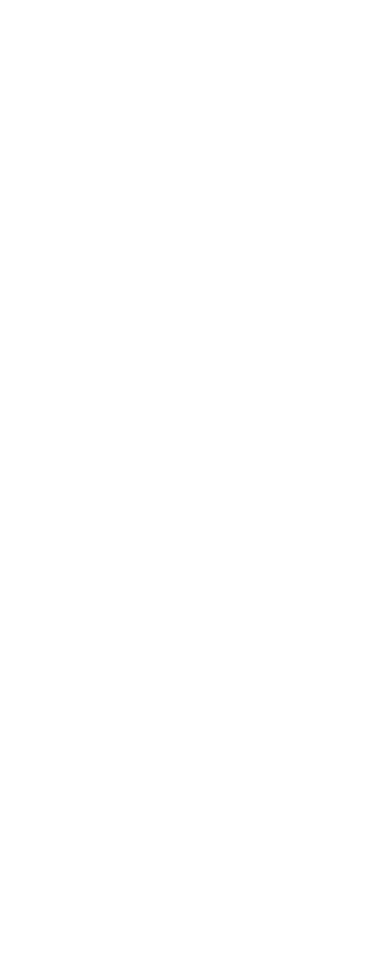
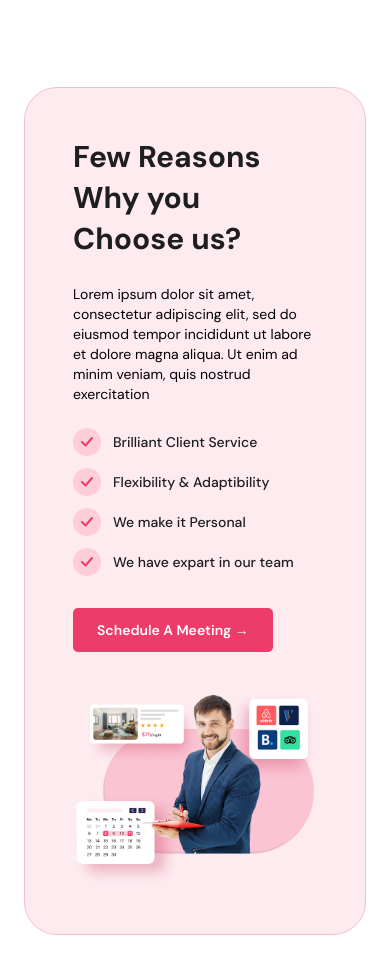
Before and after one commit to masumislambadsha/landing-page, a Next.js app: page / in a window 390 px wide. Shown: the part 8160-9133 px from the top of the page. Before the commit the page ends 8207 px from the top, so only its background shows below. Built offline with nearby package versions, Linux system fonts and the light colour scheme.

Commit message:
added why_choose section

```diff
--- /dev/null
+++ b/src/app/components/WhyChooseUs.tsx
@@ -0,0 +1,72 @@
+import Image from "next/image";
+import Link from "next/link";
+
+const reasons = [
+  "Brilliant Client Service",
+  "Flexibility & Adaptibility",
+  "We make it Personal",
+  "We have expart in our team",
+];
+
+export default function WhyChooseUs() {
+  return (
+    <section className="py-10 px-6 bg-white">
+      <div
+        className="max-w-6xl mx-auto flex flex-col md:flex-row items-center gap-10 rounded-[33px] px-12 py-12"
+        style={{ background: "#FDEBF0", border: "1px solid #F8BECD" }}
+      >
+        {/* Left */}
+        <div className="flex-1 flex flex-col gap-6">
+          <h2 className="text-3xl font-bold text-[#1E1E1E] leading-snug">
+            Few Reasons Why you
+            <br />
+            Choose us?
+          </h2>
+          <p className="text-sm text-black max-w-sm">
+            Lorem ipsum dolor sit amet, consectetur adipiscing elit, sed do
+            eiusmod tempor incididunt ut labore et dolore magna aliqua. Ut enim
+            ad minim veniam, quis nostrud exercitation
+          </p>
+          <ul className="flex flex-col gap-3">
+            {reasons.map((r) => (
+              <li
+                key={r}
+                className="flex items-center gap-3 text-sm font-medium text-[#1E1E1E]"
+              >
+                <span className="w-7 h-7 rounded-full bg-[#FDCDD8] flex items-center justify-center shrink-0">
+                  <svg width="12" height="10" viewBox="0 0 12 10" fill="none">
+                    <path
+                      d="M1 5L4.5 8.5L11 1"
+                      stroke="#ED3C6A"
+                      strokeWidth="2"
+                      strokeLinecap="round"
+                      strokeLinejoin="round"
+                    />
+                  </svg>
+                </span>
+                {r}
+              </li>
+            ))}
+          </ul>
+          <Link
+            href="#schedule"
+            className="w-fit bg-[#ED3C6A] text-white text-sm font-semibold px-6 py-3 rounded-[5px] hover:bg-[#d4305a] transition-colors flex items-center gap-2 mt-2"
+          >
+            Schedule A Meeting →
+          </Link>
+        </div>
+
+        {/* Right — image */}
+        <div className="flex-1 flex items-end justify-center">
+          <Image
+            src="/why_choose.png"
+            alt="Why choose us"
+            width={550}
+            height={420}
+            style={{ objectFit: "contain" }}
+          />
+        </div>
+      </div>
+    </section>
+  );
+}
--- a/src/app/page.tsx
+++ b/src/app/page.tsx
@@ -4,6 +4,7 @@
 import Pricing from "./components/Pricing";
 import Tools from "./components/Tools";
 import GettingStarted from "./components/GettingStarted";
+import WhyChooseUs from "./components/WhyChooseUs";
 
 export default function Home() {
   return (
@@ -14,6 +15,7 @@
       <Pricing />
       <Tools />
       <GettingStarted />
+      <WhyChooseUs />
     </main>
   );
 }
```
